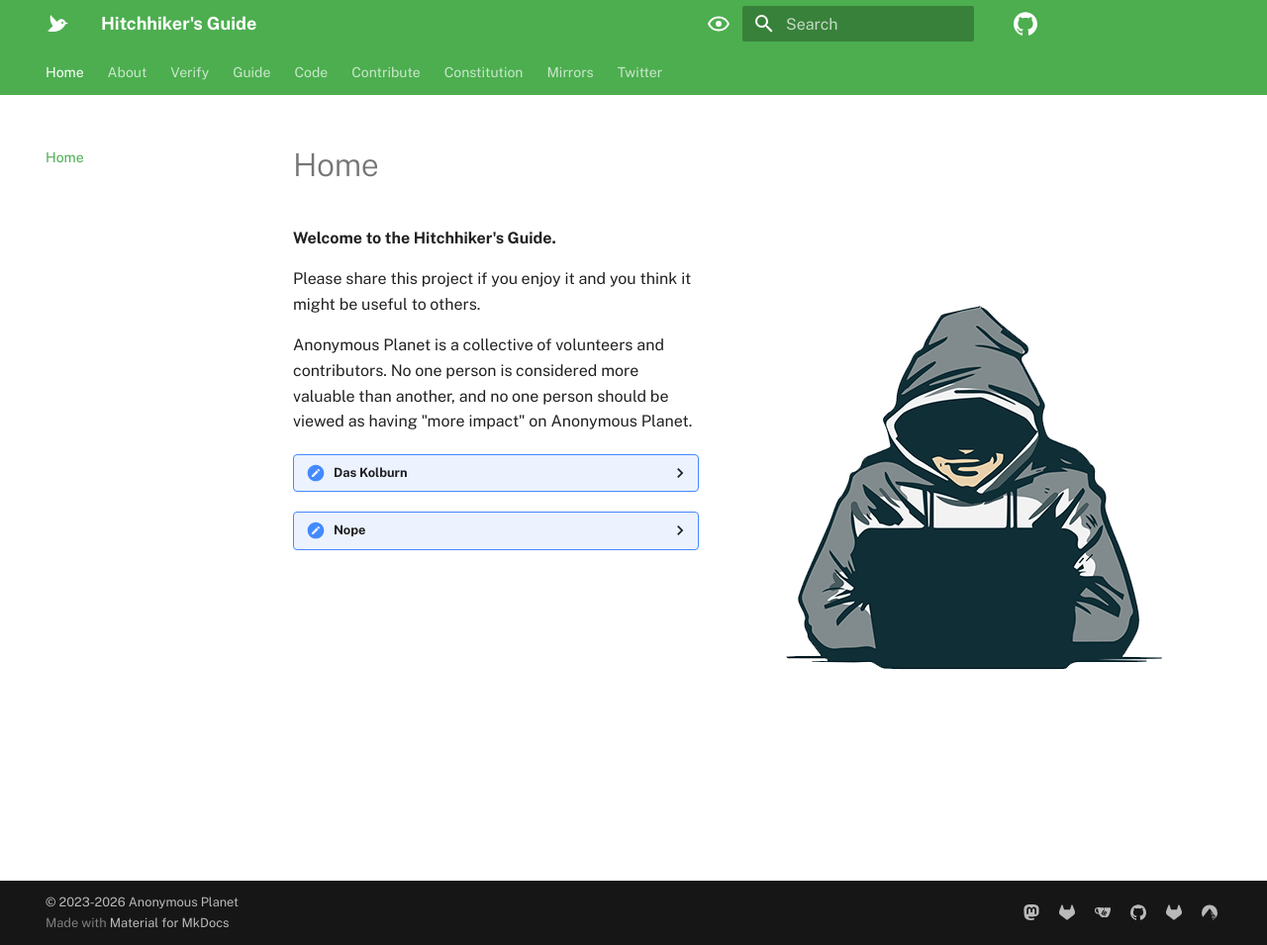
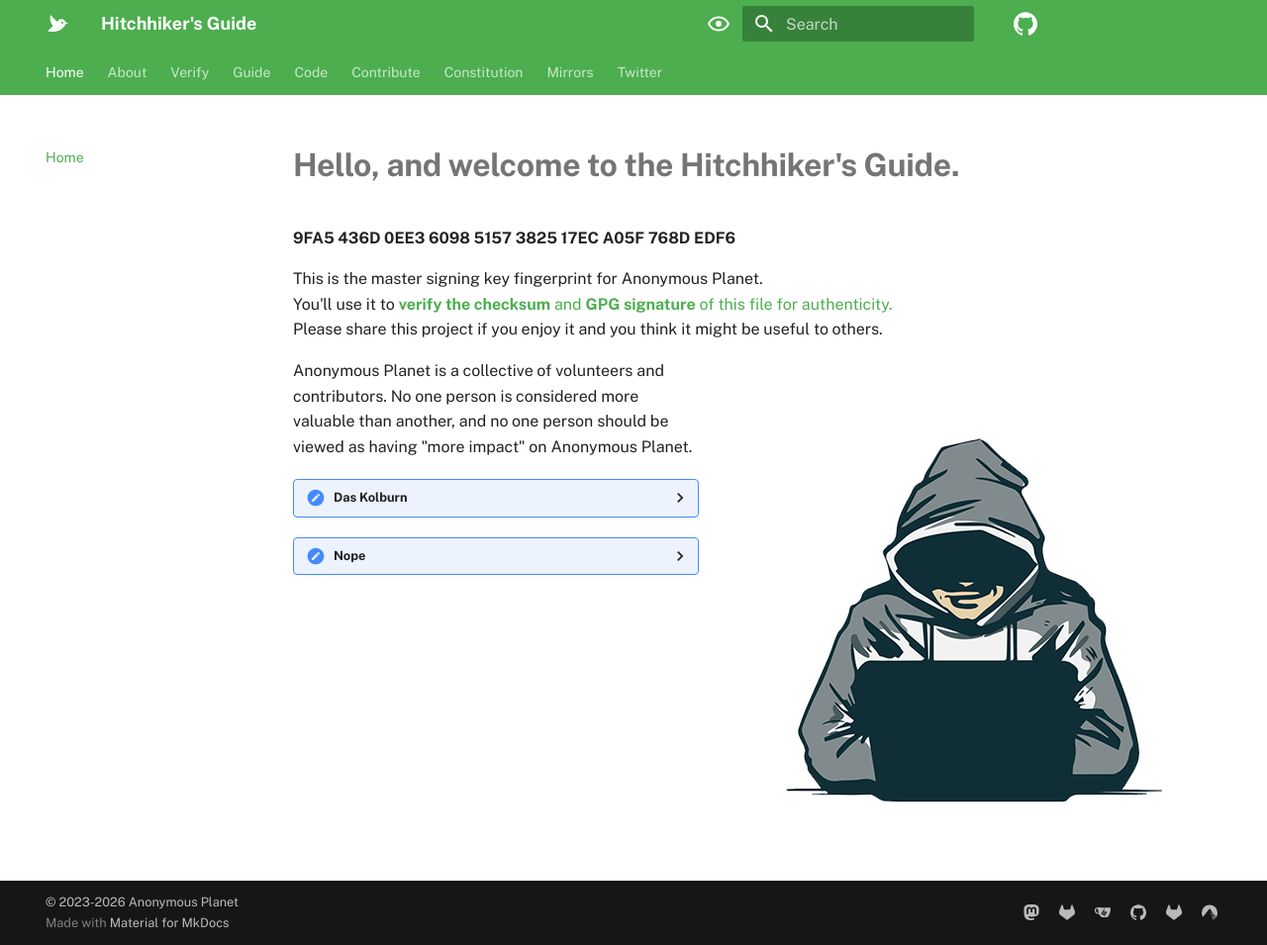
Before and after one commit to Anon-Planet/thgtoa, an MkDocs documentation site: the page built from docs/index.md, in a window 1280 px wide and 955 px high. Shown: the whole window at 99% size. Built offline with MkDocs 1.6.1 and Material for MkDocs 9.7.7, drawn with Linux system fonts in a browser that asks for light colours; some web fonts are replaced; comment, search, counter and statistics services are not loaded.

```diff
--- a/docs/index.md
+++ b/docs/index.md
@@ -13,11 +13,16 @@
     - https://opencollective.com/anonymousplanetorg
     - https://mastodon.social/@anonymousplanet
 ---
+
+# **Hello, and welcome to the Hitchhiker's Guide.**
+
+**9FA5 436D 0EE3 6098 5157  3825 17EC A05F 768D EDF6**
+
+This is the master signing key fingerprint for Anonymous Planet.
+    You'll use it to [**verify the checksum** and **GPG signature** of this file for authenticity.](verify/index.md)
+    Please share this project if you enjoy it and you think it might be useful to others.
+
 ![Anonymous Planet logo](media/profile.png){ align=right }
-
-**Welcome to the Hitchhiker's Guide.**
-
-Please share this project if you enjoy it and you think it might be useful to others.
 
 Anonymous Planet is a collective of volunteers and contributors. No one person is considered more valuable than another, and no one person should be viewed as having "more impact" on Anonymous Planet.
 
```
